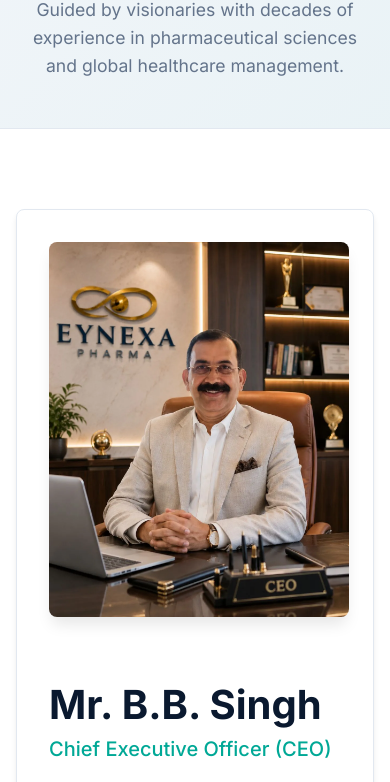
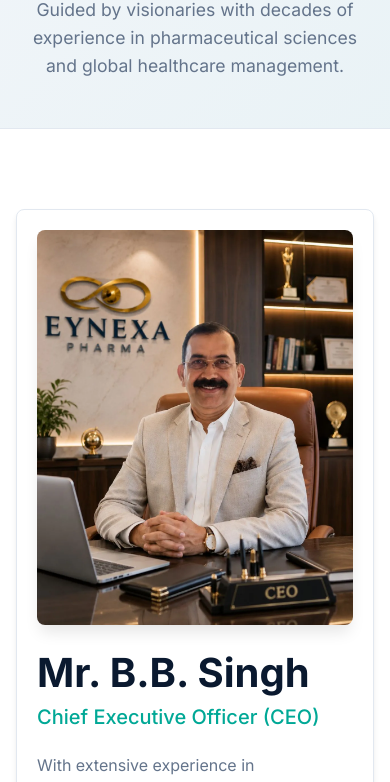
Before and after one commit to aryansingh81167/mywebsite, a plain HTML site: page leadership.html in a window 390 px wide. Shown: the part 244-1026 px from the top of the page. Drawn offline with Linux system fonts and the light colour scheme.

Commit message:
Fix mobile overflow and layout on leadership page

```diff
--- a/css/styles.css
+++ b/css/styles.css
@@ -846,6 +846,20 @@ footer {
     .footer-col:nth-child(2) {
         justify-self: start;
     }
+
+    /* Fix leadership page overflow on mobile */
+    .leader-row {
+        gap: 1.5rem;
+    }
+
+    .leader-photo, .leader-bio {
+        min-width: 100%;
+        max-width: 100%;
+    }
+
+    .card {
+        padding: 1.25rem; /* reduce padding slightly on mobile to prevent squishing */
+    }
 }
 
 /* Animations */
```
